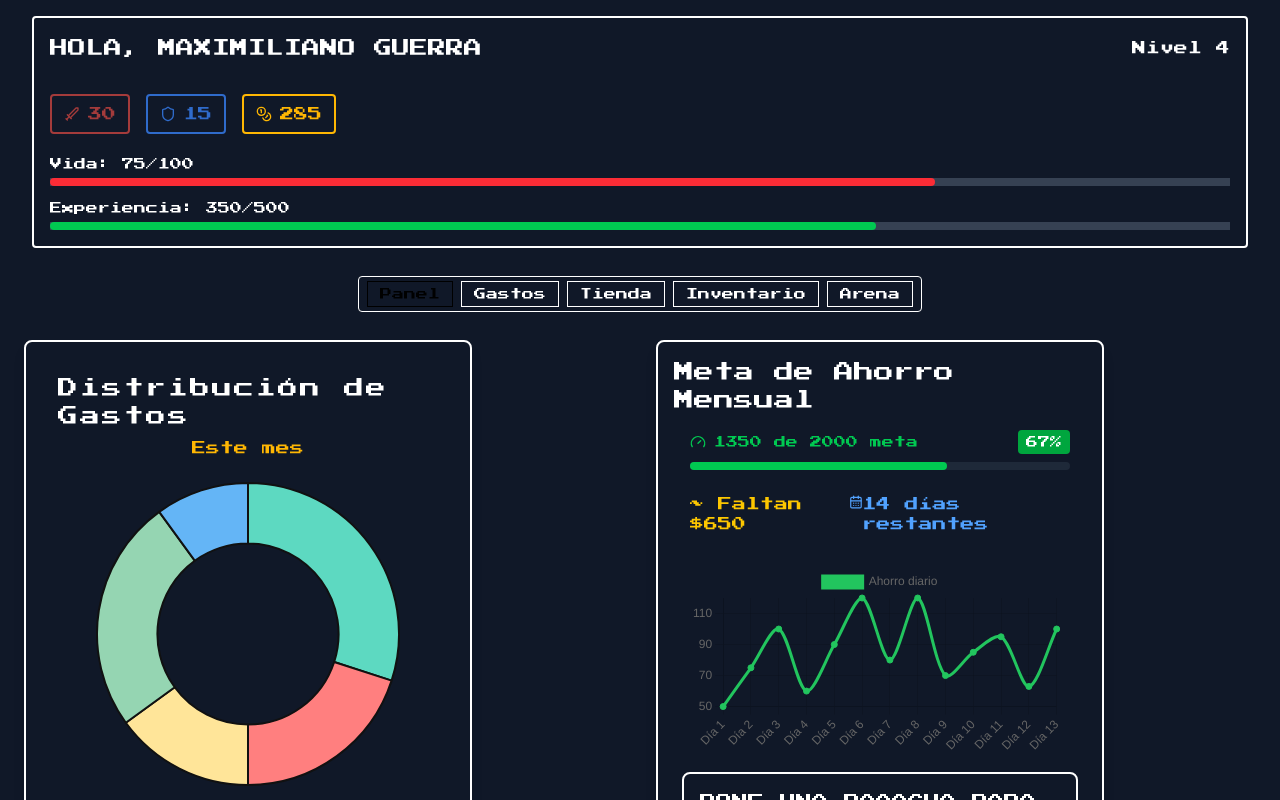
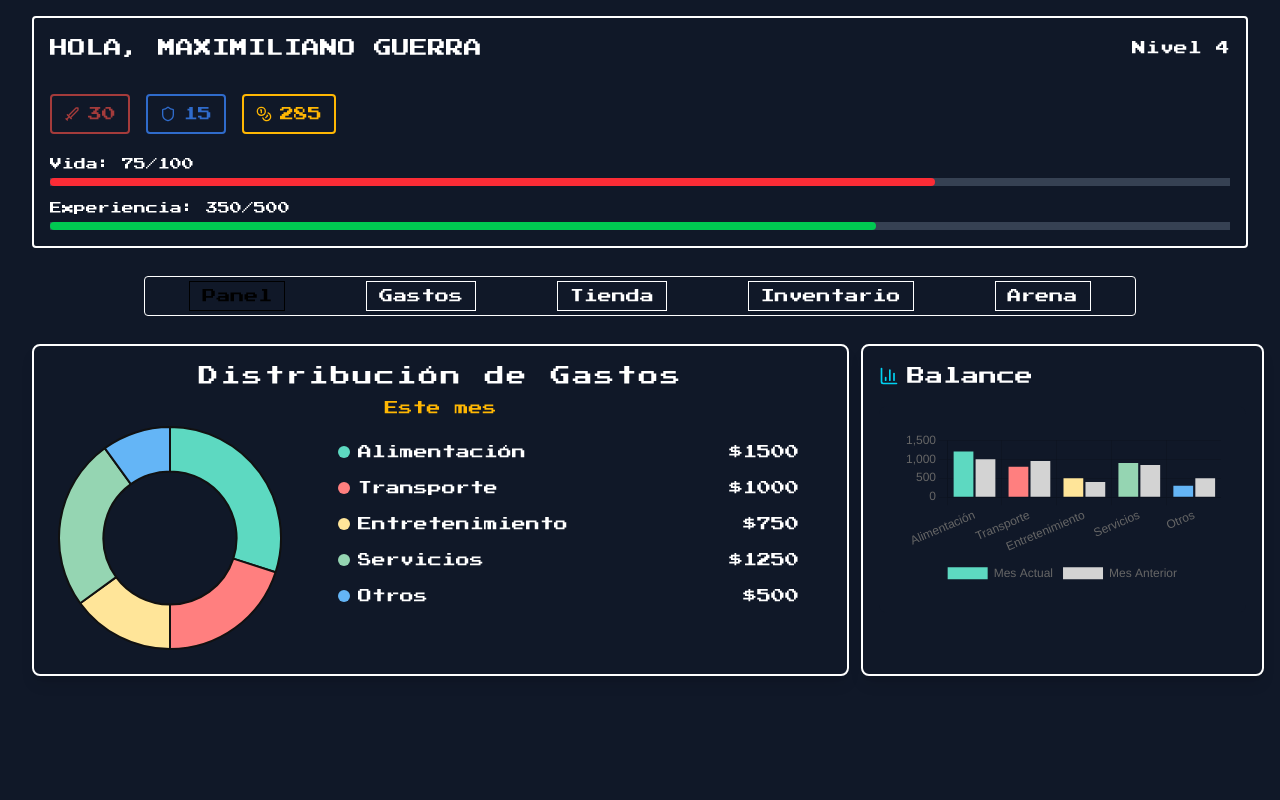
Before and after one commit to KatherineGomez03/app-finanzas, a Next.js app: page /home in a window 1280 px wide. Shown: the top 800 px of the page. Built offline with nearby package versions, Linux system fonts and the light colour scheme.

Commit message:
feat: a lot! (BalanceSection) and styles

```diff
--- a/src/app/home/page.tsx
+++ b/src/app/home/page.tsx
@@ -6,7 +6,8 @@ import { Header } from "@/components/header/Header";
 import Tabsnav from "@/components/Tabsnav";
 import ArenaSection from "@/components/ArenaSection";
 import { PanelContainer } from "@/components/panel/PanelContainer";
-import SaveContainer from "@/components/save/SaveContainer";
+import TestBalanceStatic from "@/components/balance/TestBalanceStatic";
+import BalanceSection from "@/components/balance/BalanceSection";
 
 function App() {
     const userData = {
@@ -29,12 +30,56 @@ function App() {
         dailySavings: [50, 75, 100, 60, 90, 120, 80, 120, 70, 85, 95, 63, 100],
     };
 
+    const mockData = {
+        month: "Octubre",
+        categories: [
+            {
+                category: "Alimentación",
+                current: 1500,
+                previous: 1300,
+                color: "green",
+            },
+            {
+                category: "Transporte",
+                current: 1000,
+                previous: 1200,
+                color: "red",
+            },
+            {
+                category: "Entretenimiento",
+                current: 750,
+                previous: 500,
+                color: "yellow",
+            },
+            {
+                category: "Servicios",
+                current: 1250,
+                previous: 1100,
+                color: "red",
+            },
+            {
+                category: "Otros",
+                current: 500,
+                previous: 600,
+                color: "yellow",
+            },
+        ],
+    };
+
+    const mockExpenses = [
+        { category: "Alimentación", amount: 1500, color: "#5dd9c1" },
+        { category: "Transporte", amount: 1000, color: "#ff7f7f" },
+        { category: "Entretenimiento", amount: 750, color: "#ffe599" },
+        { category: "Servicios", amount: 1250, color: "#95d5b2" },
+        { category: "Otros", amount: 500, color: "#64b5f6" }
+    ];
+
     return (
         <div className="mx-4 min-h-screen text-white">
             <Header {...userData} />
 
             {/* Navbar debajo de la experiencia */}
-            <div className="mx-auto max-w-5xl px-4 py-3">
+            <div className="w-full px-4 py-3 sm:max-w-5xl sm:mx-auto">
                 <Tabsnav />
             </div>
 
@@ -43,14 +88,13 @@ function App() {
                     <ArenaSection />
                 </div>
             ) : (
-                <div className="mt-2 grid grid-cols-1 gap-4 md:grid-cols-2">
+                <div className="m-2 grid grid-cols-1 gap-3 md:grid-cols-3">
+
+
                     <PanelContainer />
-                    <SaveContainer
-                        current={mockSavings.current}
-                        goal={mockSavings.goal}
-                        remainingDays={mockSavings.remainingDays}
-                        dailySavings={mockSavings.dailySavings}
-                    />
+                    {/* <BalanceSection userId={""}/> */}
+                    <TestBalanceStatic />
+
                 </div>
             )}
         </div>
--- a/src/app/login/page.tsx
+++ b/src/app/login/page.tsx
@@ -19,7 +19,7 @@ export default function AuthPage() {
 
                 {view === 'login' ? (
                     <>
-                        <p className=" text-xs mb-4 text-center">
+                        <p className=" text-sm mb-4 text-center">
                             ACCESO AL REINO<br />Ingresa tus credenciales de aventurero
                         </p>
                         <LoginForm onLoginSuccess={handleLoginSuccess} />
--- a/src/components/Tabsnav.tsx
+++ b/src/components/Tabsnav.tsx
@@ -3,11 +3,11 @@ import Link from "next/link";
 import { useSearchParams } from "next/navigation";
 
 const items = [
-  { tab: "panel",     label: "Panel" },
-  { tab: "gastos",    label: "Gastos" },
-  { tab: "tienda",    label: "Tienda" },
-  { tab: "inventario",label: "Inventario" },
-  { tab: "arena",     label: "Arena" },
+  { tab: "panel", label: "Panel" },
+  { tab: "gastos", label: "Gastos" },
+  { tab: "tienda", label: "Tienda" },
+  { tab: "inventario", label: "Inventario" },
+  { tab: "arena", label: "Arena" },
 ];
 
 export default function Tabsnav() {
@@ -15,8 +15,8 @@ export default function Tabsnav() {
   const active = sp.get("tab") ?? "panel";
 
   return (
-    <nav className="w-full flex justify-center">
-      <div className="flex gap-2 px-2 py-1 rounded border border-[var(--grid)] bg-[var(--surface)]">
+
+    <nav className="w-full justify-around flex gap-2 px-2 py-1 rounded border border-[var(--grid)] bg-[var(--surface)]">
       {items.map(({ tab, label }) => {
         const href = tab === "panel" ? "/" : `/?tab=${tab}`;
         const isActive = active === tab;
@@ -25,7 +25,7 @@ export default function Tabsnav() {
             key={tab}
             href={href}
             className={[
-                "px-3 py-1 text-xs font-medium border border-[var(--grid)]",
+              "px-3 py-1 text-sm border border-[var(--grid)]",
               isActive ? "bg-[var(--primary)] text-black"
                 : "text-[var(--text-primary)] hover:bg-black/30"
             ].join(" ")}
@@ -34,7 +34,6 @@ export default function Tabsnav() {
           </Link>
         );
       })}
-      </div>
     </nav>
   );
 }
--- /dev/null
+++ b/src/components/balance/BalanceSection.tsx
@@ -0,0 +1,84 @@
+// components/BalanceSection.tsx
+import { useEffect, useState } from "react";
+import { BarChart3 } from "lucide-react";
+import { Chart as ChartJS, BarElement, CategoryScale, LinearScale, Tooltip, Legend } from "chart.js";
+import { Bar } from "react-chartjs-2";
+import "chart.js/auto";
+ChartJS.register(BarElement, CategoryScale, LinearScale, Tooltip, Legend);
+
+//ESTO ESTA 2 VECES Y NO DEBERIA! LUEGO SE CORRIJE
+const categories = [
+    { category: "Alimentación", color: "#5dd9c1" },
+    { category: "Transporte", color: "#ff7f7f" },
+    { category: "Entretenimiento", color: "#ffe599" },
+    { category: "Servicios", color: "#95d5b2" },
+    { category: "Otros", color: "#64b5f6" },
+];
+
+type Expense = {
+    amount: number;
+    category: string;
+    date: string;
+};
+
+type Props = {
+    userId: string;
+};
+
+export default function BalanceSection({ userId }: Props) {
+    const [currentMonthData, setCurrentMonthData] = useState<Record<string, number>>({});
+    const [previousMonthData, setPreviousMonthData] = useState<Record<string, number>>({});
+
+    useEffect(() => {
+        async function fetchExpenses() {
+            const res = await fetch(`/api/expenses?userId=${userId}`);
+            const data: { current: Expense[]; previous: Expense[] } = await res.json();
+
+            const sumByCategory = (expenses: Expense[]) =>
+                expenses.reduce((acc, exp) => {
+                    acc[exp.category] = (acc[exp.category] || 0) + exp.amount;
+                    return acc;
+                }, {} as Record<string, number>);
+
+            setCurrentMonthData(sumByCategory(data.current));
+            setPreviousMonthData(sumByCategory(data.previous));
+        }
+
+        fetchExpenses();
+    }, [userId]);
+
+    const chartData = {
+        labels: categories.map((c) => c.category),
+        datasets: [
+            {
+                label: "Mes Actual",
+                data: categories.map((c) => currentMonthData[c.category] || 0),
+                backgroundColor: categories.map((c) => c.color),
+            },
+            {
+                label: "Mes Anterior",
+                data: categories.map((c) => previousMonthData[c.category] || 0),
+                backgroundColor: "#d3d3d3",
+            },
+        ],
+    };
+
+    const chartOptions = {
+        responsive: true,
+        plugins: {
+            legend: { position: "bottom" as const },
+        },
+    };
+
+    return (
+        <section className="p-4 font-press-start text-xs text-white bg-black min-h-screen">
+            <div className="flex items-center gap-2 mb-4">
+                <BarChart3 className="w-5 h-5 text-cyan-400" />
+                <h2 className="text-lg">Balance</h2>
+            </div>
+            <div className="bg-gray-900 p-4 rounded-lg">
+                <Bar data={chartData} options={chartOptions} />
+            </div>
+        </section>
+    );
+}
--- /dev/null
+++ b/src/components/balance/BalanceSectionStatic.tsx
@@ -0,0 +1,79 @@
+// components/BalanceSectionStatic.tsx
+import { BarChart3 } from "lucide-react";
+import { Bar } from "react-chartjs-2";
+import {
+    Chart as ChartJS,
+    BarElement,
+    CategoryScale,
+    LinearScale,
+    Tooltip,
+    Legend,
+} from "chart.js";
+ChartJS.register(BarElement, CategoryScale, LinearScale, Tooltip, Legend);
+
+const categories = [
+    { category: "Alimentación", color: "#5dd9c1" },
+    { category: "Transporte", color: "#ff7f7f" },
+    { category: "Entretenimiento", color: "#ffe599" },
+    { category: "Servicios", color: "#95d5b2" },
+    { category: "Otros", color: "#64b5f6" },
+];
+
+type Expense = {
+    amount: number;
+    category: string;
+    date: string;
+};
+
+type Props = {
+    current: Expense[];
+    previous: Expense[];
+};
+
+export default function BalanceSectionStatic({ current, previous }: Props) {
+    const sumByCategory = (expenses: Expense[]) =>
+        expenses.reduce((acc, exp) => {
+            acc[exp.category] = (acc[exp.category] || 0) + exp.amount;
+            return acc;
+        }, {} as Record<string, number>);
+
+    const currentMonthData = sumByCategory(current);
+    const previousMonthData = sumByCategory(previous);
+
+    const chartData = {
+        labels: categories.map((c) => c.category),
+        datasets: [
+            {
+                label: "Mes Actual",
+                data: categories.map((c) => currentMonthData[c.category] || 0),
+                backgroundColor: categories.map((c) => c.color),
+            },
+            {
+                label: "Mes Anterior",
+                data: categories.map((c) => previousMonthData[c.category] || 0),
+                backgroundColor: "#d3d3d3",
+            },
+        ],
+    };
+
+    const chartOptions = {
+        responsive: true,
+        plugins: {
+            legend: { position: "bottom" as const },
+        },
+    };
+
+    return (
+        <section className="bg-gray-900 max-w-md p-4 m-2 relative w-full rounded-lg shadow-lg border-2 rounded text-white">
+            <div className="flex items-center gap-2 mb-4">
+                <BarChart3 className="w-5 h-5 text-cyan-400" />
+                <h2 className="text-lg">Balance</h2>
+            </div>
+            <div className="bg-gray-900 p-4 rounded-lg">
+                <div className="w-full mx-auto p-2 animate-fade-in">
+                    <Bar data={chartData} options={chartOptions} />
+                </div>
+            </div>
+        </section>
+    );
+}
--- /dev/null
+++ b/src/components/balance/TestBalanceStatic.tsx
@@ -0,0 +1,21 @@
+import BalanceSectionStatic from "./BalanceSectionStatic";
+
+export default function TestBalanceStatic() {
+    const current = [
+        { amount: 1200, category: "Alimentación", date: "2025-10-01" },
+        { amount: 800, category: "Transporte", date: "2025-10-02" },
+        { amount: 500, category: "Entretenimiento", date: "2025-10-03" },
+        { amount: 900, category: "Servicios", date: "2025-10-04" },
+        { amount: 300, category: "Otros", date: "2025-10-05" },
+    ];
+
+    const previous = [
+        { amount: 1000, category: "Alimentación", date: "2025-09-01" },
+        { amount: 950, category: "Transporte", date: "2025-09-02" },
+        { amount: 400, category: "Entretenimiento", date: "2025-09-03" },
+        { amount: 850, category: "Servicios", date: "2025-09-04" },
+        { amount: 500, category: "Otros", date: "2025-09-05" },
+    ];
+
+    return <BalanceSectionStatic current={current} previous={previous} />;
+}
--- a/src/components/panel/Panel.tsx
+++ b/src/components/panel/Panel.tsx
@@ -2,7 +2,7 @@ import React from 'react';
 
 export const Panel = () => {
     return (
-        <section className="text-white p-4 flex flex-col items-center font-press-start">
+        <section className="text-white flex flex-col items-center font-press-start">
             <h1 className="text-lg md:text-xl tracking-widest">Distribución de Gastos</h1>
             <p className=" text-center text-xs md:text-sm mt-2 text-coin-bright">Este mes</p>
         </section>
--- a/src/components/panel/PanelContainer.tsx
+++ b/src/components/panel/PanelContainer.tsx
@@ -14,10 +14,15 @@ const mockExpenses = [
 
 export const PanelContainer = () => {
     return (
-        <div className="bg-gray-900 max-w-md p-4 m-2 relative w-full rounded-lg shadow-lg border-2 rounded">
+        <div className="col-span-2 p-4 m-2 w-full rounded-lg shadow-lg border-2">
             <Panel />
+
+            <section className="flex flex-col items-center gap-4 sm:flex-row sm:items-start">
+                <div className="w-40 sm:w-60">
                     <Donut data={mockExpenses} />
-            <div className="mt-4">
+                </div>
+
+                <div className="w-full m-4">
                     {mockExpenses.map((item, index) => (
                         <LegendItem
                             key={index}
@@ -27,6 +32,7 @@ export const PanelContainer = () => {
                         />
                     ))}
                 </div>
+            </section>
         </div>
     );
 };
```
Also changed, not shown: src/components/login/LoginContainer.tsx (deleted, +0 -17 lines). Lines whose indentation alone changed are shown as unchanged.
